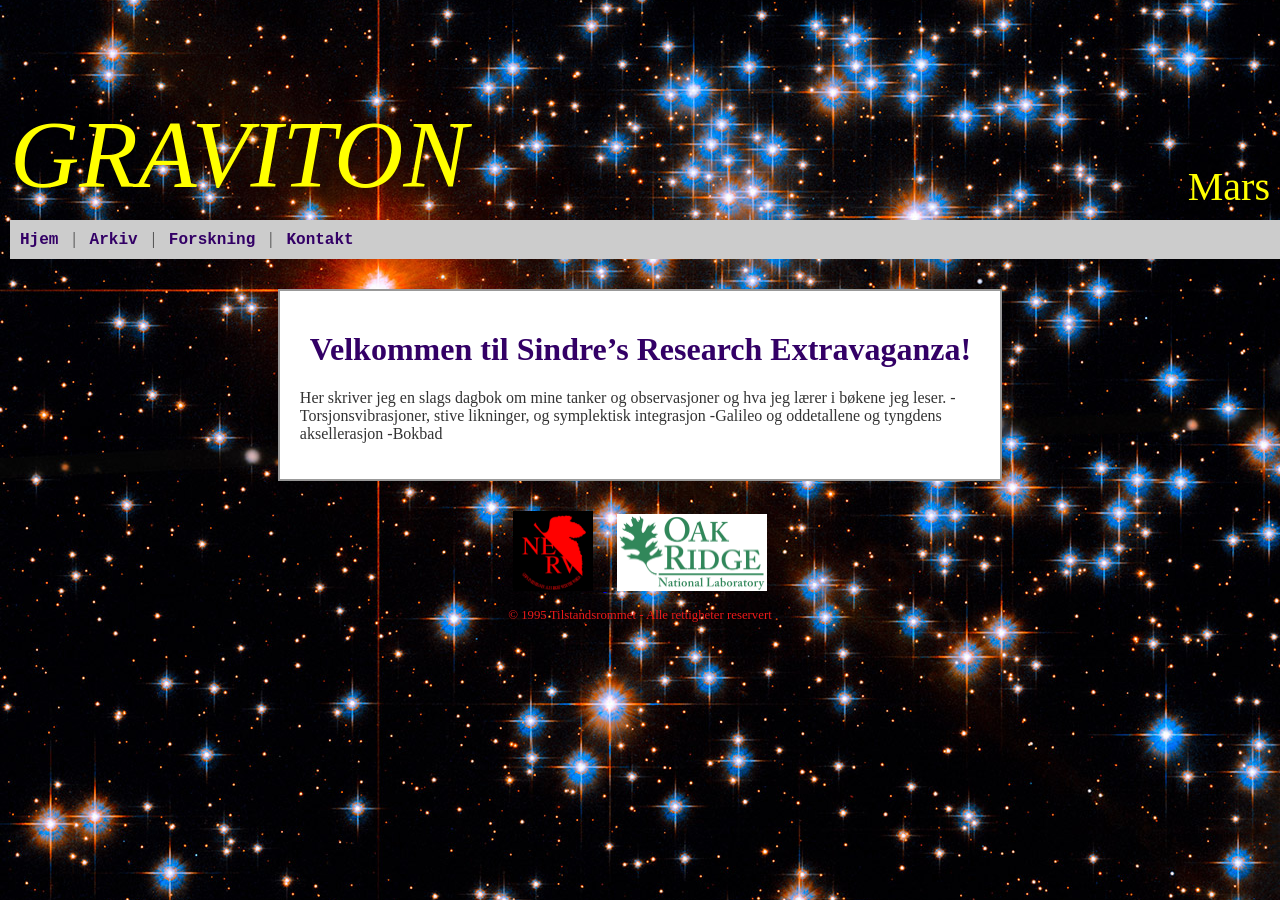
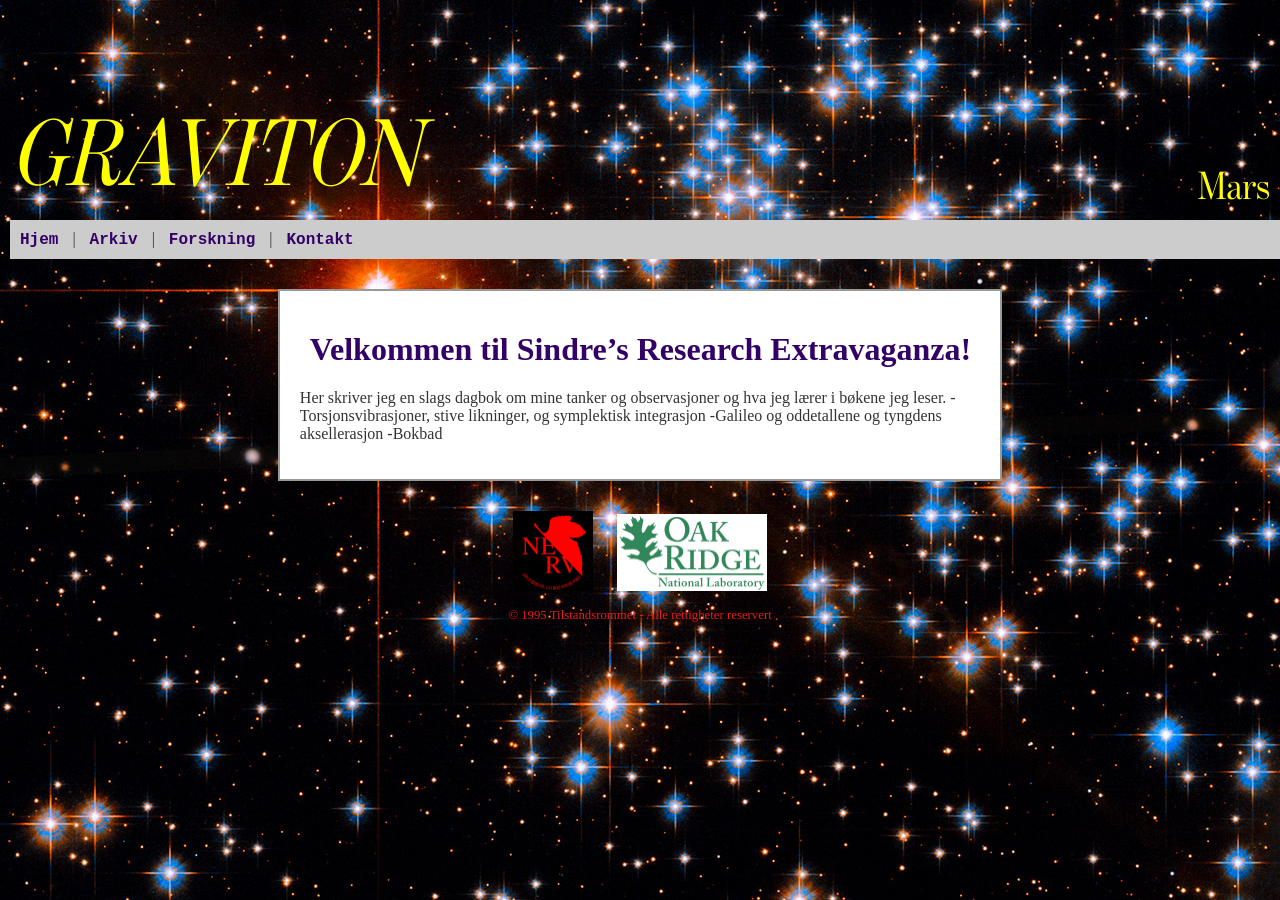
Before and after one commit to Tilstandsrommet/Tilstandsrommet.github.io, a Jekyll site: the page built from index.md, in a window 1280 px wide. Built offline with Jekyll 4.4.1, drawn with Linux system fonts in a browser that asks for light colours; some web fonts are replaced.

Commit message:
absolutt sti til fonter

```diff
--- a/css/styles.css
+++ b/css/styles.css
@@ -9,13 +9,13 @@ body {
   @font-face {
   font-family: 'Garamond';
   src: local('Garamond'),
-  url('fonts/Garamond.ttf') format('truetype');
+  url('/fonts/Garamond.ttf') format('truetype');
   }
 
   @font-face {
   font-family: 'Benton Modern';
   src: local('Benton Modern'),
-     url('fonts/BentonModernRegular.otf') format('opentype');
+     url('/fonts/BentonModernRegular.otf') format('opentype');
   }
 
   ul {
```
